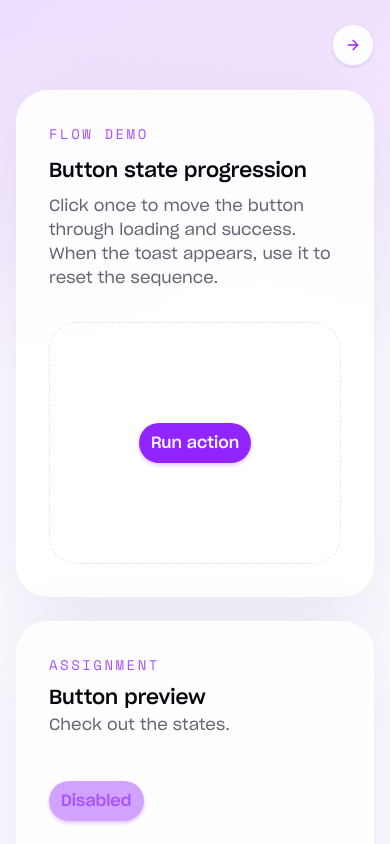
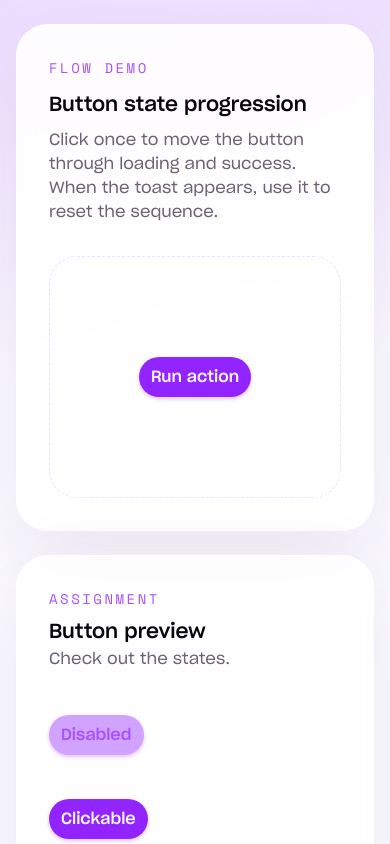
Before and after one commit to ntina10/good-tape-assignment, a React (Vite) app: page / in a window 390 px wide. Shown: the top 844 px of the page. Built offline with nearby package versions, Linux system fonts and the light colour scheme.

Commit message:
fix: vite dependency and cursor pointer on button

```diff
--- a/package.json
+++ b/package.json
@@ -25,7 +25,7 @@
     "@types/node": "^24.12.0",
     "@types/react": "^19.2.14",
     "@types/react-dom": "^19.2.3",
-    "@vitejs/plugin-react": "^6.0.0",
+    "@vitejs/plugin-react": "^5.2.0",
     "autoprefixer": "^10.4.27",
     "eslint": "^9.39.4",
     "eslint-plugin-react-hooks": "^7.0.1",
@@ -35,6 +35,6 @@
     "tailwindcss": "^4.2.1",
     "typescript": "~5.9.3",
     "typescript-eslint": "^8.56.1",
-    "vite": "^8.0.0"
+    "vite": "^7.3.1"
   }
 }
--- a/src/components/Button.tsx
+++ b/src/components/Button.tsx
@@ -4,7 +4,7 @@ import { cva, type VariantProps } from "class-variance-authority";
 import { cn } from "../utils/cn";
 
 const buttonVariants = cva(
-  "relative inline-flex w-fit shrink-0 items-center justify-center px-3 py-2 rounded-full font-sharp-medium text-label whitespace-nowrap transition-all duration-300 ease-out active:scale-[0.98] overflow-hidden",
+  "relative inline-flex w-fit shrink-0 items-center justify-center overflow-hidden rounded-full px-3 py-2 whitespace-nowrap font-sharp-medium text-label transition-all duration-300 ease-out active:scale-[0.98]",
   {
     variants: {
       shadow: {
@@ -12,8 +12,8 @@ const buttonVariants = cva(
         neutral: "shadow-neutral-default",
       },
       status: {
-        default: "bg-purple-700 text-purple-50",
-        loading: "bg-purple-700 text-purple-50 active:scale-100",
+        default: "cursor-pointer bg-purple-700 text-purple-50",
+        loading: "cursor-progress bg-purple-700 text-purple-50 active:scale-100",
         disabled:
           "bg-purple-400 text-purple-600 cursor-not-allowed shadow-none hover:shadow-none active:scale-100",
       },
--- a/src/index.css
+++ b/src/index.css
@@ -105,6 +105,10 @@ body {
   background: var(--page-background-base);
 }
 
+button:not(:disabled) {
+  cursor: pointer;
+}
+
 .page-shell {
   position: relative;
   min-height: 100vh;
--- a/src/pages/HackerNewsPage.tsx
+++ b/src/pages/HackerNewsPage.tsx
@@ -7,7 +7,7 @@ export function HackerNewsPage() {
     <main className="page-shell px-4 py-6 text-[color:var(--text-h)] sm:px-6 lg:px-10 lg:py-10">
       <Link
         to="/"
-        className="hidden lg:inline-flex lg:fixed lg:left-10 lg:top-10 lg:z-20 items-center gap-2 rounded-full border border-purple-200 bg-white/90 px-4 py-2 font-sharp-medium text-label text-purple-700 shadow-[0_12px_32px_rgba(109,86,146,0.16)] backdrop-blur transition-colors duration-200 hover:bg-purple-50"
+        className="hidden lg:inline-flex lg:fixed lg:left-10 lg:top-10 lg:z-20 items-center gap-2 rounded-full border border-purple-300 bg-white/90 px-4 py-2 font-sharp-medium text-label text-purple-700 shadow-[0_12px_32px_rgba(109,86,146,0.16)] backdrop-blur transition-colors duration-200 hover:bg-purple-50"
       >
         <ArrowLeft className="h-4 w-4" />
         Back
@@ -17,7 +17,7 @@ export function HackerNewsPage() {
         <div className="flex items-center justify-between gap-4 lg:hidden">
           <Link
             to="/"
-            className="inline-flex items-center gap-2 rounded-full border border-purple-200 bg-white/90 px-4 py-2 font-sharp-medium text-label text-purple-700 shadow-sm transition-colors duration-200 hover:bg-purple-50"
+            className="inline-flex items-center gap-2 rounded-full border border-purple-300 bg-white/90 px-4 py-2 font-sharp-medium text-label text-purple-700 shadow-sm transition-colors duration-200 hover:bg-purple-50"
           >
             <ArrowLeft className="h-4 w-4" />
             Back
--- a/src/pages/HomePage.tsx
+++ b/src/pages/HomePage.tsx
@@ -120,25 +120,7 @@ export function HomePage() {
 
   return (
     <main className="page-shell px-4 py-6 text-[color:var(--text-h)] sm:px-6 lg:px-10 lg:py-10">
-      <Link
-        to="/hacker-news"
-        aria-label="Open Hacker News page"
-        className="hidden lg:inline-flex lg:fixed lg:right-10 lg:top-10 lg:z-20 items-center justify-center rounded-full border border-purple-200 bg-white/90 p-3 text-purple-700 shadow-[0_12px_32px_rgba(109,86,146,0.16)] backdrop-blur transition-colors duration-200 hover:bg-purple-50"
-      >
-        <ArrowRight className="h-4 w-4" />
-      </Link>
-
       <div className="mx-auto flex w-full max-w-7xl flex-col gap-6">
-        <div className="flex justify-end lg:hidden">
-          <Link
-            to="/hacker-news"
-            aria-label="Open Hacker News page"
-            className="inline-flex items-center justify-center rounded-full border border-purple-200 bg-white/90 p-3 text-purple-700 shadow-sm transition-colors duration-200 hover:bg-purple-50"
-          >
-            <ArrowRight className="h-4 w-4" />
-          </Link>
-        </div>
-
         <section className="relative overflow-hidden rounded-[32px] border border-white/70 bg-white/88 p-8 shadow-[0_24px_80px_rgba(109,86,146,0.12)] backdrop-blur">
           <div className="relative flex min-h-72 flex-col gap-8">
             <div className="max-w-2xl space-y-3">
@@ -297,6 +279,15 @@ export function HomePage() {
               </div>
             </div>
           </section>
+          <div className="flex justify-end lg:col-span-2 lg:col-start-2">
+            <Link
+              to="/hacker-news"
+              className="inline-flex items-center gap-2 rounded-full border border-purple-200 bg-white/90 px-4 py-2 font-sharp-medium text-label text-purple-700 shadow-sm transition-colors duration-200 hover:bg-purple-50"
+            >
+              Next
+              <ArrowRight className="h-4 w-4" />
+            </Link>
+          </div>
         </div>
       </div>
 
```
Also changed, not shown: 2 other files (tests, documents, lock files or other folders).
